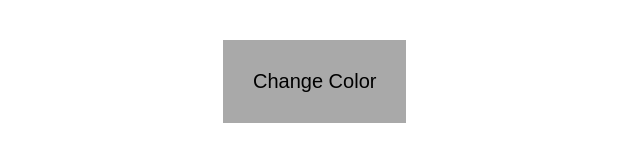
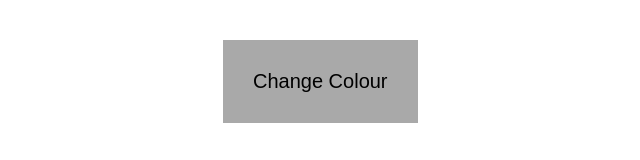
Before and after one commit to riddhigangbhoj/colour-flipper, a plain HTML site: page index.html in a window 1280 px wide. Shown: the part 364-524 px from the top of the page, without its empty margins (421-1061 px from the left). Drawn offline with Linux system fonts and the light colour scheme.

Commit message:
change color to colour to test workflow

```diff
--- a/index.html
+++ b/index.html
@@ -14,7 +14,7 @@
 
         </script>
         <div>
-            <button class="button1" role="button" onclick="chcolor()"><span class="text">Change Color</span></button>
+            <button class="button1" role="button" onclick="chcolor()"><span class="text">Change Colour</span></button>
 
         </div>
 
```
